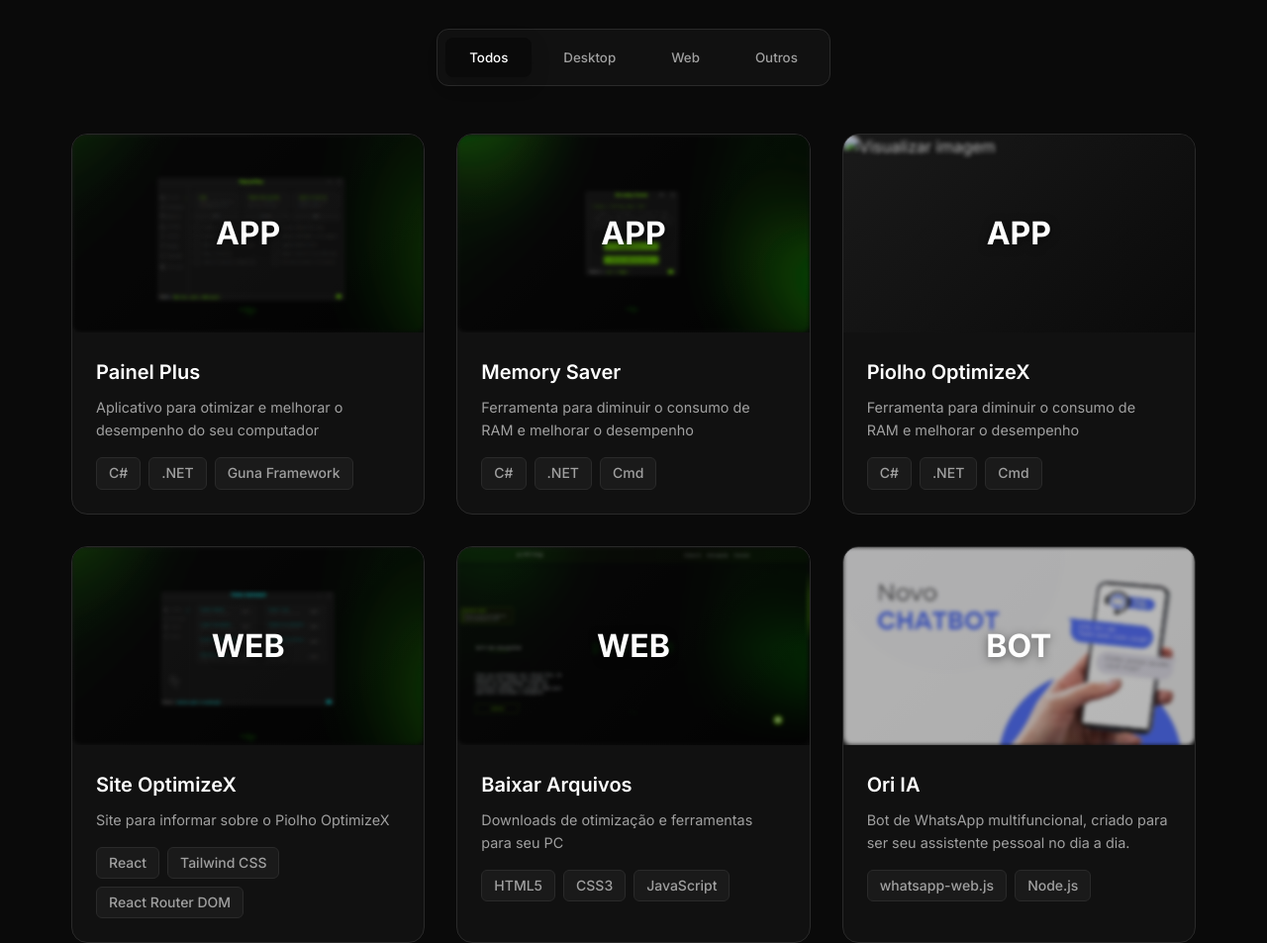
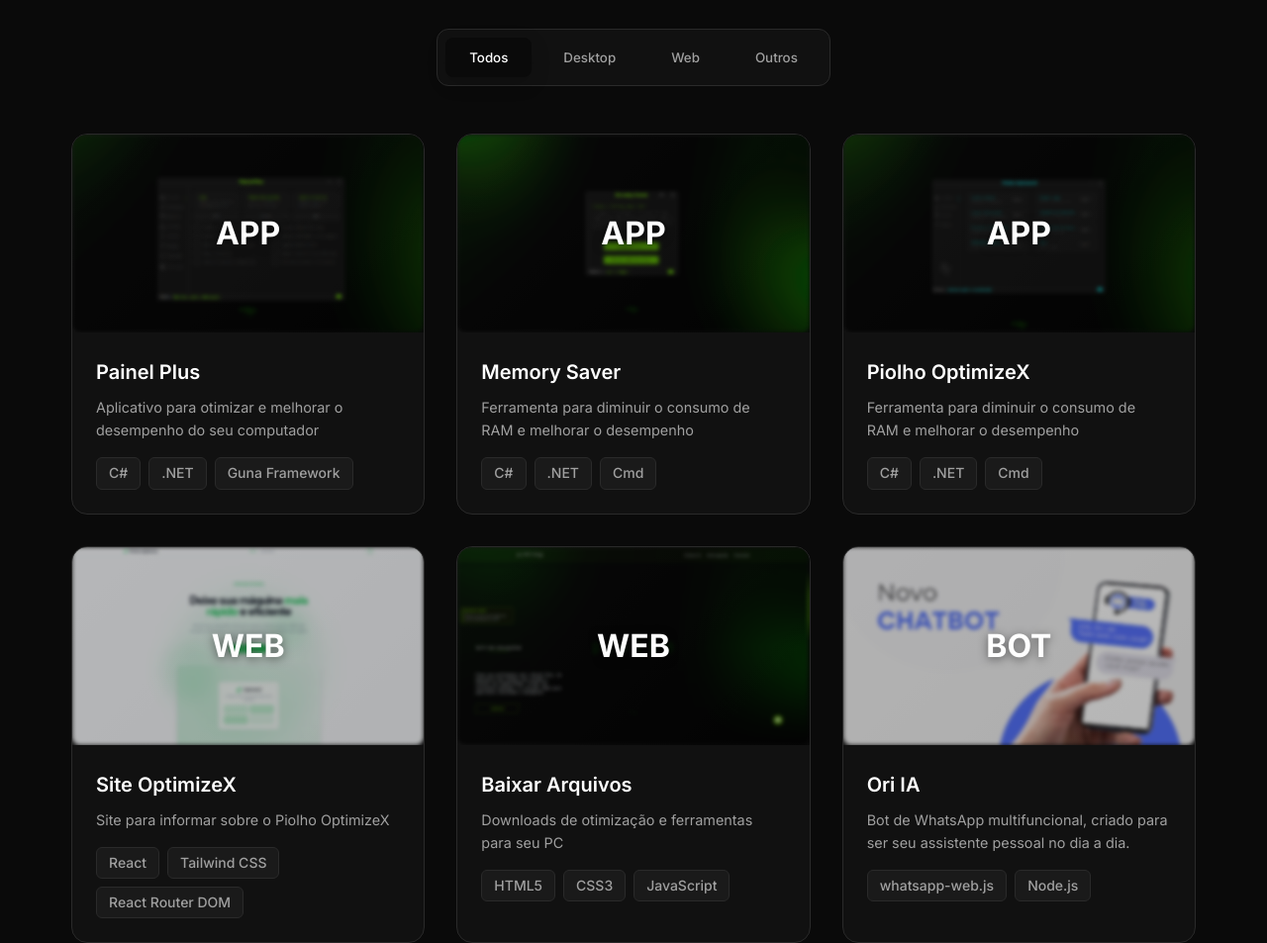
Before and after one commit to piolhocabuloso/Meu-repositorio, a plain HTML site: page work.html in a window 1280 px wide. Shown: the part 440-1393 px from the top of the page at 99% size. Drawn offline with Linux system fonts and the light colour scheme; no server answers.

Commit message:
13 commit

```diff
--- a/work.html
+++ b/work.html
@@ -101,7 +101,7 @@
 
             <div class="project-card" data-category="mobile">
                 <div class="project-image">
-                    <img src="awdinjawdaiwudjaw8d3hui.png" alt="Visualizar imagem" class="project-img">
+                    <img src="awdinjawdaiwudjaw8d3huida.png" alt="Visualizar imagem" class="project-img">
                     <div class="project-placeholder">APP</div>
                     <div class="project-overlay">
                         <div class="project-links">
@@ -129,7 +129,7 @@
 
             <div class="project-card" data-category="web">
                 <div class="project-image">
-                    <img src="awdinjawdaiwudjaw8d3huida.png" alt="Visualizar imagem" class="project-img">
+                    <img src="{AEFCC376-2BDB-4DA7-AAC3-FC67B98D2CD7}.png" alt="Visualizar imagem" class="project-img">
                     <div class="project-placeholder">WEB</div>
                     <div class="project-overlay">
                         <div class="project-links">
```
